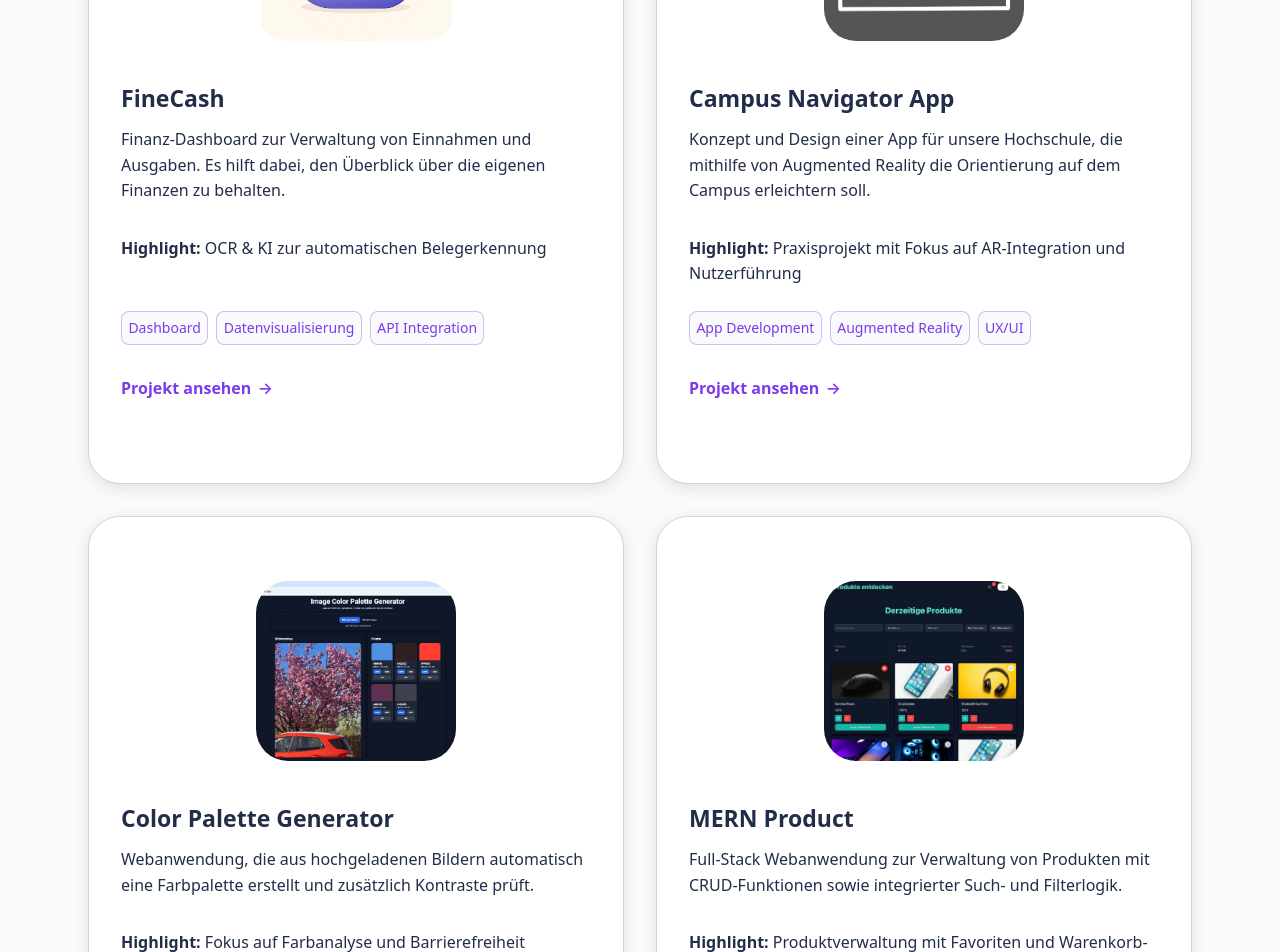
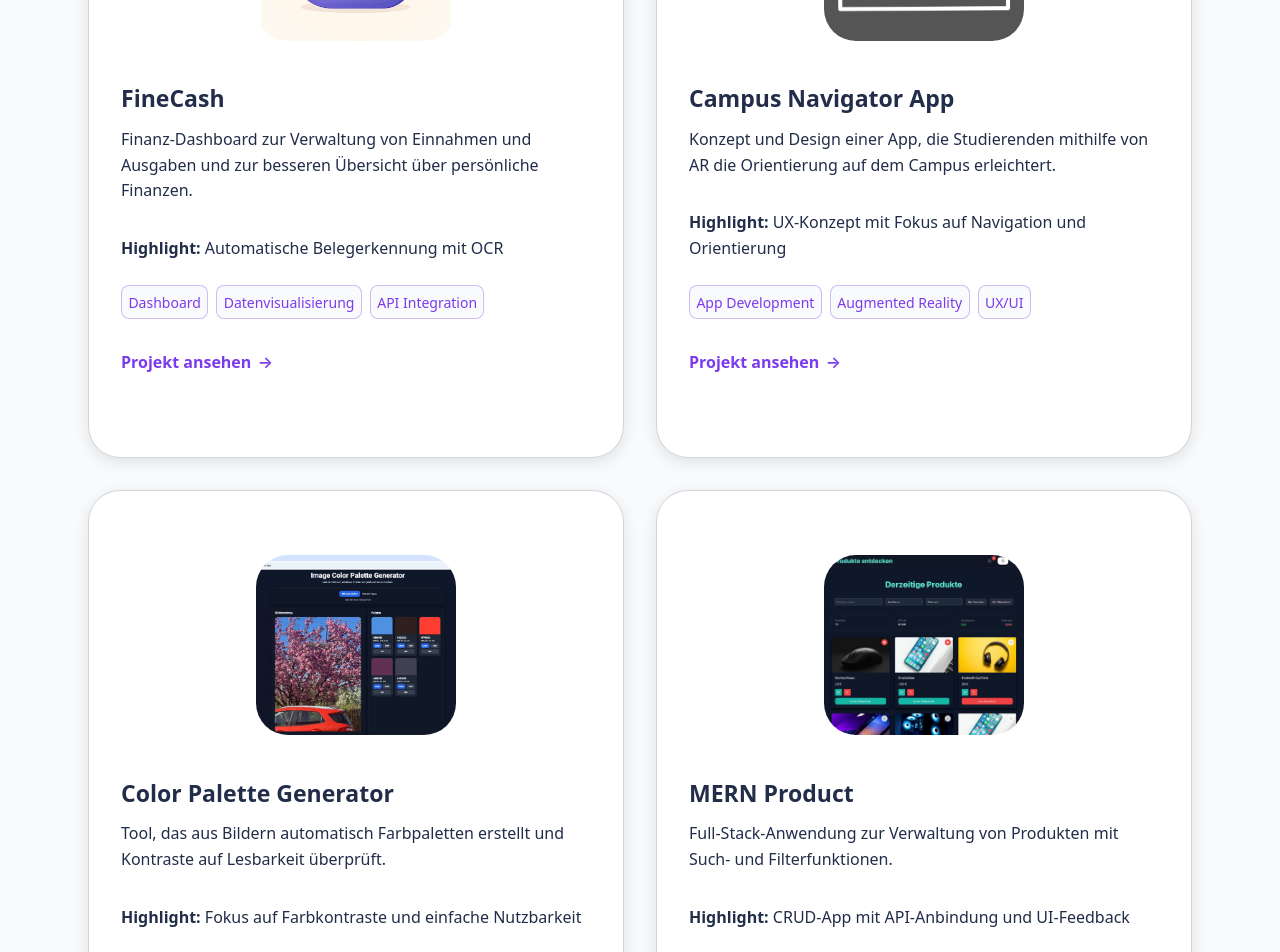
Before and after one commit to xMercey/portfolio, a React (Vite) app: page / in a window 1280 px wide. Shown: the part 2140-3092 px from the top of the page. Built offline with nearby package versions, Linux system fonts and the light colour scheme.

Commit message:
Texte überarbeitet

```diff
--- a/src/projects/ColorPalettePage.tsx
+++ b/src/projects/ColorPalettePage.tsx
@@ -13,9 +13,10 @@ export function ColorPalettePage() {
             <span className="project-tag">Projektübersicht</span>
             <h1>Color Palette Generator</h1>
             <p>
-            Webanwendung, mit der aus einem hochgeladenen Bild automatisch eine
-            Farbpalette erstellt wird. Zusätzlich kann man Farbkontraste prüfen, um besser
-            einschätzen zu können, ob Text und Hintergrund gut lesbar sind.
+            Oft ist es gar nicht so einfach, passende Farben aus einem
+            Bild zu übernehmen oder zu prüfen, ob sie gut zusammenpassen.
+            Die Anwendung erstellt automatisch Farbpaletten aus Bildern und
+            hilft dabei, Farbkontraste direkt zu überprüfen.
             </p>
 
             <div className="project-tech">
@@ -57,9 +58,9 @@ export function ColorPalettePage() {
             <Target className="card-icon" />
             <h3>Projektziel</h3>
             <ul>
-              <li>Farben aus Bildern schnell auslesen</li>
-              <li>Eine Palette für Design oder Webprojekte erstellen</li>
-              <li>Kontraste direkt auf Lesbarkeit prüfen</li>
+              <li>Farben aus Bildern automatisch auslesen</li>
+              <li>Farbpaletten für Designs erstellen</li>
+              <li>Prüfen, ob Farbkontraste gut lesbar sind</li>
             </ul>
           </div>
 
@@ -70,7 +71,7 @@ export function ColorPalettePage() {
               <li>Umsetzung interaktiver Funktionen mit JavaScript</li>
               <li>Arbeiten mit dem HTML-Canvas</li>
               <li>Umgang mit Farbwerten und Kontrasten</li>
-              <li>Umsetzung interaktiver UI-Funktionen</li>
+              <li>UI-Interaktionen umgesetzt</li>
             </ul>
             </div>
 
@@ -81,7 +82,6 @@ export function ColorPalettePage() {
               <li>Erstellt aus einem Bild automatisch mehrere Farbtöne</li>
               <li>Zeigt Hex- und RGB-Werte direkt an</li>
               <li>Prüft Kontraste für Text und Hintergrund</li>
-              <li>Einfacher Aufbau ohne unnötige Schritte</li>
             </ul>
           </div>
         </div>
--- a/src/projects/FigmaPage.tsx
+++ b/src/projects/FigmaPage.tsx
@@ -57,9 +57,9 @@ export function FigmaPage() {
             <span className="project-tag">Projektübersicht</span>
             <h1>Campus Navigator</h1>
             <p>
-            Konzept und Design einer App für unsere Hochschule, die Studierenden
-            mithilfe einer intuitiven Navigation und einer AR-Idee dabei helfen soll,
-            sich auf dem Campus schneller zurechtzufinden.
+            Gerade für neue Studierende ist es oft schwierig, sich auf dem Campus schnell zurechtzufinden.
+            Im Rahmen dieses Projekts haben wir eine App konzipiert, die eine einfache Orientierung ermöglicht
+            und durch eine AR-Idee bei der Navigation unterstützt.
             </p>
 
             <div className="project-tech">
@@ -110,8 +110,8 @@ export function FigmaPage() {
             <Target className="card-icon" />
             <h3>Projektziel</h3>
             <ul>
-                <li>Eine App für bessere Orientierung auf dem Campus entwerfen</li>
-                <li>Wichtige Orte und Wege einfach auffindbar machen</li>
+                <li>Orientierung auf dem Campus verbessern</li>
+                <li>Wichtige Orte und Wege schnell auffindbar machen</li>
                 <li>Einbindung einer AR-Idee zur intuitiven Weganzeige</li>
             </ul>
             </div>
@@ -121,8 +121,8 @@ export function FigmaPage() {
             <h3>Meine Aufgaben</h3>
             <ul>
                 <li>App-Struktur im Team mitentwickelt</li>
-                <li>Erstellung von Wireframes und Screen-Designs in Figma</li>
-                <li>Ausarbeitung eines klickbaren Prototyps</li>
+                <li>Wireframes und Screen-Designs in Figma erstellt</li>
+                <li>Klickbaren Prototypen ausgearbeitet</li>
             </ul>
             </div>
 
@@ -130,9 +130,8 @@ export function FigmaPage() {
             <Sparkle className="card-icon" />
             <h3>Besonderheiten</h3>
             <ul>
-                <li>Fokus auf Orientierung für neue Studierende</li>
+                <li>Fokus auf einfache Orientierung für neue Studierende</li>
                 <li>AR-Navigation als Teil des Konzepts</li>
-                <li>Klare und einfache Bildschirmaufteilung</li>
                 <li>UI/UX-Projekt aus dem Hochschulkontext</li>
             </ul>
             </div>
--- a/src/projects/FinecashPage.tsx
+++ b/src/projects/FinecashPage.tsx
@@ -62,8 +62,8 @@ export function FinecashPage() {
             <span className="project-tag">Projektübersicht</span>
             <h1>Finecash</h1>
             <p>
-              Finecash ist eine Plattform zur Verwaltung und Analyse von Finanzdaten.
-              Die Anwendung bietet eine moderne Weboberfläche zur Darstellung und Verwaltung von Finanzinformationen.
+            Viele bestehende Finanz-Tools sind entweder unübersichtlich oder nicht für gemeinsame Haushalte geeignet.
+            Mit Finecash haben wir eine Webanwendung entwickelt, die eine klare Struktur und eine einfache Verwaltung von Einnahmen, Ausgaben und Haushalten bietet.
             </p>
 
             <div className="project-tech">
@@ -134,10 +134,10 @@ export function FinecashPage() {
 
         <div className="card">
         <MountainSnow className="card-icon" />
-          <h3>Herausforderungen</h3>
+          <h3>Zentrale Herausforderungen</h3>
           <ul>
             <li>OCR-Belege korrekt auslesen und automatisch kategorisieren</li>
-            <li>Gemeinsame Haushalte synchron halten</li>
+            <li>Gemeinsame Haushalte synchron zu halten</li>
             <li>Dashboards trotz vieler Daten flüssig halten</li>
             <li>Responsives Layout für Desktop und Mobile</li>
           </ul>
--- a/src/projects/Product_mern.tsx
+++ b/src/projects/Product_mern.tsx
@@ -15,9 +15,9 @@ export function Product_mern() {
             <span className="project-tag">Projektübersicht</span>
             <h1>MERN Product</h1>
             <p>
-            Webanwendung zum Verwalten von Produkten. Produkte können erstellt, bearbeitet
-            und gelöscht werden. Zusätzlich gibt es Such- und Filterfunktionen sowie Favoriten
-            und einen einfachen Warenkorb als Anzeige.
+            Einfache Full-Stack-Anwendung zur Verwaltung von Produkten.
+            Produkte können erstellt, bearbeitet und gelöscht werden.
+            Zusätzlich gibt es eine Suche, Filterfunktionen sowie eine Favoriten- und Warenkorbansicht.
             </p>
 
             <div className="project-tech">
@@ -59,7 +59,7 @@ export function Product_mern() {
             <Target className="card-icon" />
             <h3>Projektziel</h3>
             <ul>
-              <li>Full-Stack-App zur Verwaltung von Produkten entwickelt</li>
+              <li>Full-Stack-Anwendung zur Produktverwaltung umsetzen</li>
               <li>CRUD-Funktionalität</li>
               <li>Suche und Filterung von Produkten</li>
             </ul>
@@ -71,7 +71,7 @@ export function Product_mern() {
             <ul>
               <li>Arbeiten mit Chakra UI</li>
               <li>Aufbau und Anbindung einer MongoDB-Datenbank</li>
-              <li>Umsetzung von API-Routen zur Datenverarbeitung</li>
+              <li>API-Routen zur Verarbeitung von Daten umgesetzt</li>
               <li>Deployment von Frontend und Backend</li>
             </ul>
             </div>
@@ -81,8 +81,8 @@ export function Product_mern() {
             <h3>Besonderheiten</h3>
             <ul>
               <li>Favoriten- und Warenkorb-Funktion integriert</li>
-              <li>Dynamische Filter- und Suchlogik kombiniert</li>
-              <li>Intuitive Benutzeroberfläche mit direktem Feedback (z. B. Toasts)</li>
+              <li>Kombination aus Such- und Filterfunktionen</li>
+              <li>Direkte Rückmeldungen im UI (z. B. Toasts)</li>
             </ul>
             </div>
         </div>
--- a/src/sections/CollaborationSection.tsx
+++ b/src/sections/CollaborationSection.tsx
@@ -2,7 +2,7 @@ export function CollaborationSection() {
     const points = [
       {
         title: "Schnelle Auffassungsgabe",
-        text: "Ich arbeite mich zügig in neue Technologien ein und finde mich schnell in bestehenden Teams zurecht."
+        text: "Ich arbeite mich schnell in neue Themen ein und finde mich auch in bestehende Projekte gut ein."
       },
       {
         title: "Strukturiertes Arbeiten",
@@ -10,7 +10,7 @@ export function CollaborationSection() {
       },
       {
         title: "Zuverlässige Kommunikation",
-        text: "Ich halte Rücksprache, stelle gezielte Fragen und dokumentiere den Fortschritt."
+        text: "Ich stimme mich regelmäßig ab, stelle Fragen und halte den aktuellen Stand fest."
       },
       {
         title: "Design & Technik kombiniert",
--- a/src/sections/ProjectsSection.tsx
+++ b/src/sections/ProjectsSection.tsx
@@ -3,32 +3,32 @@
 const projects = [
   {
     title: "FineCash",
-    description: "Finanz-Dashboard zur Verwaltung von Einnahmen und Ausgaben. Es hilft dabei, den Überblick über die eigenen Finanzen zu behalten.",
-    highlight: "OCR & KI zur automatischen Belegerkennung",
+    description: "Finanz-Dashboard zur Verwaltung von Einnahmen und Ausgaben und zur besseren Übersicht über persönliche Finanzen.",
+    highlight: "Automatische Belegerkennung mit OCR",
     tags: ["Dashboard", "Datenvisualisierung", "API Integration"],
     link: "/finecash",
     image: "src/assets/finecash/logo.png",
   },
   {
     title: "Campus Navigator App",
-    description: "Konzept und Design einer App für unsere Hochschule, die mithilfe von Augmented Reality die Orientierung auf dem Campus erleichtern soll.",
-    highlight: "Praxisprojekt mit Fokus auf AR-Integration und Nutzerführung",
+    description: "Konzept und Design einer App, die Studierenden mithilfe von AR die Orientierung auf dem Campus erleichtert.",
+    highlight: "UX-Konzept mit Fokus auf Navigation und Orientierung",
     tags: ["App Development", "Augmented Reality", "UX/UI"],
     link: "/figmaapp",
     image: "src/assets/figma/logodark.jpg",
   },
   {
     title: "Color Palette Generator",
-    description: "Webanwendung, die aus hochgeladenen Bildern automatisch eine Farbpalette erstellt und zusätzlich Kontraste prüft.",
-    highlight: "Fokus auf Farbanalyse und Barrierefreiheit",
+    description: "Tool, das aus Bildern automatisch Farbpaletten erstellt und Kontraste auf Lesbarkeit überprüft.",
+    highlight: "Fokus auf Farbkontraste und einfache Nutzbarkeit",
     tags: ["JavaScript", "Color Extraction", "WCAG"],
     link: "/colorpalette",
     image: "src/assets/colorpalette/paletteImg.jpeg",
   },
   {
     title: "MERN Product",
-    description: "Full-Stack Webanwendung zur Verwaltung von Produkten mit CRUD-Funktionen sowie integrierter Such- und Filterlogik.",
-    highlight: "Produktverwaltung mit Favoriten und Warenkorb-Anzeige",
+    description: "Full-Stack-Anwendung zur Verwaltung von Produkten mit Such- und Filterfunktionen.",
+    highlight: "CRUD-App mit API-Anbindung und UI-Feedback",
     tags: ["CRUD", "REST API", "Filterfunktion"],
     link: "/mern-products",
     image: "src/assets/mern_product/mern_product.jpg",
```
